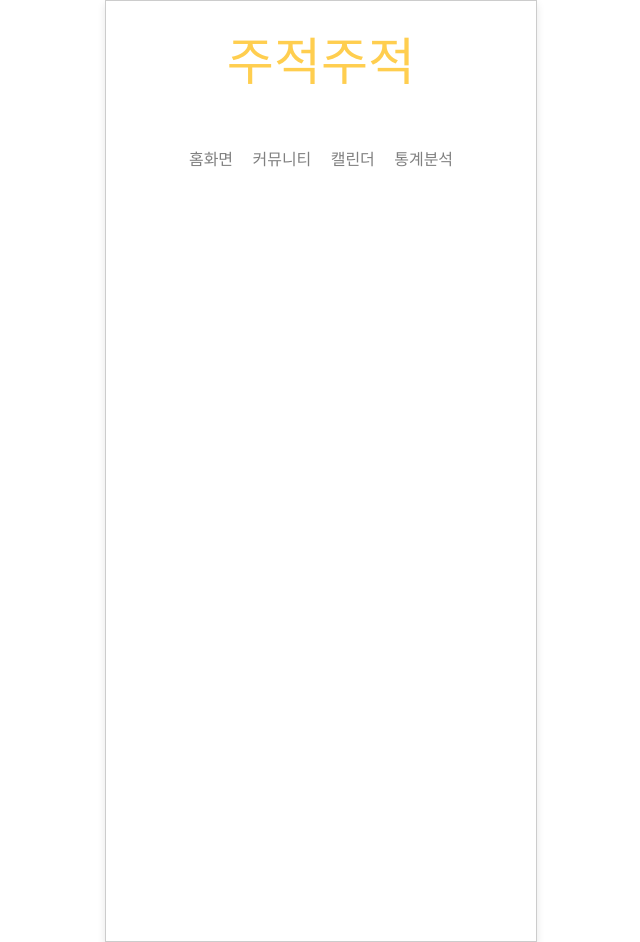
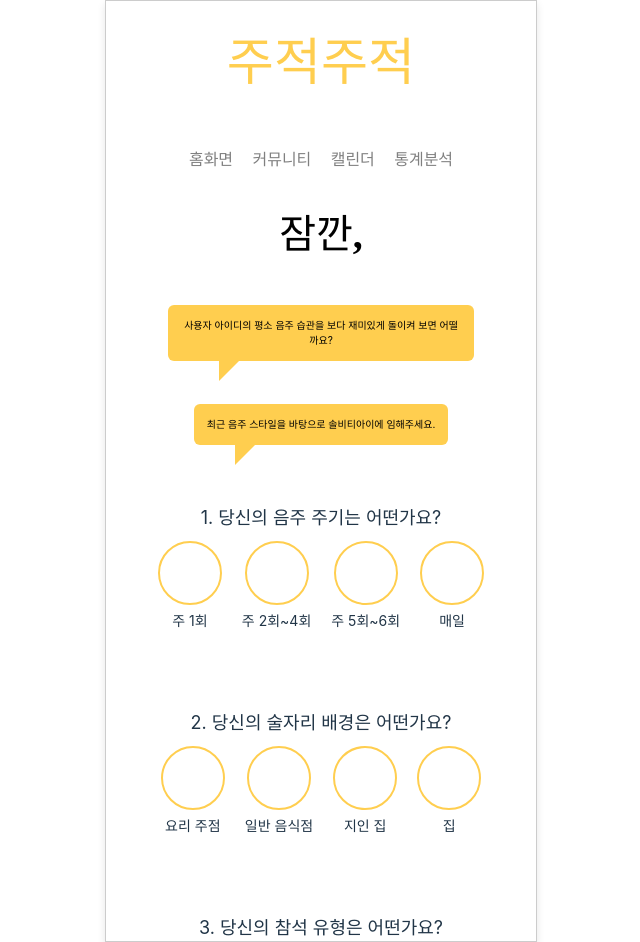
Before and after one commit to hakerton-team3/front_repo, a React (Vite) app: page /test in a window 1280 px wide. Shown: the whole page, without its empty margins (319-959 px from the left). Built offline with nearby package versions, Linux system fonts and the light colour scheme.

Commit message:
mbti질문

```diff
--- a/src/App.jsx
+++ b/src/App.jsx
@@ -8,6 +8,7 @@ import Statistics from './Statistics';
 import EmergencyContacts from './EmergencyContacts'; // 비상연락망 페이지 컴포넌트를 추가
 import LoginScreen from '../src/login/LoginScreen'; // 로그인 화면 컴포넌트를 추가
 import RegisterScreen from './login/RegisterScreen'; // 회원가입 화면 컴포넌트를 추가
+import Test from './mbti/test';//
 
 const App = () => {
   const location = useLocation();
@@ -24,8 +25,6 @@ const App = () => {
             <S.StyledLink to="/community">커뮤니티</S.StyledLink>
             <S.StyledLink to="/calendar">캘린더</S.StyledLink>
             <S.StyledLink to="/statistics">통계분석</S.StyledLink>
-
-
           </S.Nav>
         </>
       )}
@@ -37,6 +36,7 @@ const App = () => {
         <Route path="/statistics" element={<Statistics />} />
         <Route path="/emergency-contacts" element={<EmergencyContacts />} /> {/* 비상연락망 페이지 라우트 추가 */}
         <Route path="/register" element={<RegisterScreen />} /> {/* 회원가입 페이지 라우트 추가 */}
+        <Route path='/test' element={<Test />} />
       </Routes>
     </S.Container>
   );
--- a/src/App.styled.js
+++ b/src/App.styled.js
@@ -22,6 +22,7 @@ export const Container = styled.div`
 export const HeaderText = styled.h1`
   font-family: 'chab';
   color: #ffCE4F; /* 원하는 폰트 색상 */
+
 `;
 
 export const Nav = styled.nav`
--- a/src/Community.css
+++ b/src/Community.css
@@ -1,3 +1,5 @@
+
+
 .community-container {
   position: relative;
   height: 100vh;
--- a/src/Home/Section01.styled.js
+++ b/src/Home/Section01.styled.js
@@ -185,7 +185,7 @@ export const Image = styled.img`
   height: auto;
   position: absolute; /* 절대 위치 */
   right: -40%; /* 부모 컨테이너의 오른쪽 밖으로 나가도록 설정 */
-  bottom: -70%; /* 부모 컨테이너의 아래쪽 밖으로 나가도록 설정 */
+  bottom: -50%; /* 부모 컨테이너의 아래쪽 밖으로 나가도록 설정 */
 `;
 
 export const Button = styled.button`
--- a/src/Home/Section1.jsx
+++ b/src/Home/Section1.jsx
@@ -39,11 +39,15 @@ const Section01 = () => {
         <S.YellowContainer2>
           <S.Smalltitle>숙취가 심한 서경님! 숙취해소제 챙겨요</S.Smalltitle>
         </S.YellowContainer2>
-        <S.CustomLinkContainer to="/emergency-contacts">
+
+        {/* 기존 삭제된 부분을 확인해주세요 */}
+        {/* <S.CustomLinkContainer to="/emergency-contacts">
           <S.LargeText>비상연락망</S.LargeText>
-        </S.CustomLinkContainer>
+        </S.CustomLinkContainer> */}
 
-        <S.Button onClick={handleEmergencyContactsClick}><S.LargeText>비상연락망</S.LargeText> </S.Button>
+        <S.Button onClick={handleEmergencyContactsClick}>
+          <S.LargeText>비상연락망</S.LargeText>
+        </S.Button>
 
         <S.Smalltitle>음주 약속 시간에 알람으로 가장 상단에 띄울 번호를 설정해주세요.</S.Smalltitle>
       </S.MainContainer>
--- a/src/login/LoginScreen.jsx
+++ b/src/login/LoginScreen.jsx
@@ -20,7 +20,7 @@ const LoginScreen = () => {
       <S.Input type="password" placeholder="사용자 패스워드를 입력하세요." />
       <S.Button onClick={handleGuestLogin}>게스트 입장 로그인하기</S.Button>
       <S.LinkContainer>
-        <S.Link href="#">비밀번호 찾기 </S.Link>
+        <S.Link href="calendar">비밀번호 찾기 </S.Link>
         <S.Link href="/register">추적주적 회원가입</S.Link>
 
       </S.LinkContainer>
--- a/src/login/RegisterScreen.jsx
+++ b/src/login/RegisterScreen.jsx
@@ -3,8 +3,17 @@ import React from 'react';
 import * as S from './RegisterScreen.styled';
 import HorizontalScroll from './HorizontalScroll';
 import Bubble from '../Bubble';
+import { useNavigate } from 'react-router-dom';
+
+
+
 
 const RegisterScreen = () => {
+  const navigate = useNavigate();
+
+  const handleTestLogin = () => {
+    navigate('/test'); // Home 화면으로 이동
+  };
   return (
     <S.MainContainer>
       <S.GlobalStyle />
@@ -14,7 +23,8 @@ const RegisterScreen = () => {
       <S.Input type="email" placeholder="사용자 이메일을 입력하세요." />
       <S.Input type="password" placeholder="사용자 패스워드를 입력하세요." />
       <S.Link href="#">이미 계정을 가지고 있나요?</S.Link>
-      <S.Button><S.FooterText>계정 가입하기</S.FooterText></S.Button>
+      <S.Button onClick={handleTestLogin}><S.FooterText>계정 가입하기</S.FooterText></S.Button>
+      {/* <S.Button onClick={handleGuestLogin}>게스트 입장 로그인하기</S.Button> */}
       <S.Divider></S.Divider>
 
       <S.FooterText>혹은, SNS로 가입을 원하시나요?</S.FooterText>
--- /dev/null
+++ b/src/mbti/test.jsx
@@ -0,0 +1,101 @@
+import React, { useState } from 'react';
+import Bubble from '../Bubble';
+import * as S from './test.styled';
+import Beerimage from '../images/6.png';
+
+const questions = [
+  {
+    question: "1. 당신의 음주 주기는 어떤가요?",
+    answers: ['주 1회', '주 2회~4회', '주 5회~6회', '매일']
+  },
+  {
+    question: "2. 당신의 술자리 배경은 어떤가요?",
+    answers: ['요리 주점', '일반 음식점', '지인 집', '집']
+  },
+  {
+    question: "3. 당신의 참석 유형은 어떤가요? ",
+    answers: ['회식 자리', '지인과 함께', '가족과 함께', '혼자']
+  },
+  {
+    question: "4. 당신은 왜 음주를 하나요? ",
+    answers: ['즐거움', '감정 및 스트레스 해소', '지인과의 약속', '공식적인 술자리']
+  },
+  {
+    question: "5. 약속 특성에 대해 알려주세요 ",
+    answers: ['예정된 자리', '번개']
+  },
+  {
+    question: "6. 약속 주기의 패턴은 어떤가요? ",
+    answers: ['규칙적', '불규칙적']
+  },
+  {
+    question: "7. 소주 기준 당신의 주량은 어떤가요? ",
+    answers: ['1병이하', '1병~2병', '2병~2병반', '3병이상']
+  },
+  {
+    question: "8. 당신의 주종은 무엇인가요?",
+    answers: ['소주', '맥주', '전통주', '기타']
+  },
+  {
+    question: "9. 좋아하는 안주는 무엇인가요?",
+    answers: ['한식', '일식', '중식', '그외']
+  },
+  {
+    question: "10. 평균적인 숙취 정도를 표시하세요.",
+    answers: ['멀쩡함', '조금힘듬', '많이힘듬', '일상생활불가']
+  },
+
+  // 더 많은 질문을 여기에 추가할 수 있습니다.
+];
+
+const Test = () => {
+  const [selectedIndexes, setSelectedIndexes] = useState({});
+
+  const handleSelect = (questionIndex, answerIndex) => {
+    setSelectedIndexes(prevState => ({
+      ...prevState,
+      [questionIndex]: answerIndex,
+    }));
+  };
+
+  return (
+    <S.MainContainer>
+      <S.Title>잠깐,</S.Title>
+      <Bubble text="사용자 아이디의 평소 음주 습관을 보다 재미있게 돌이켜 보면 어떨까요?" />
+      <Bubble text="최근 음주 스타일을 바탕으로 솔비티아이에 임해주세요." />
+      {questions.map((q, questionIndex) => (
+        <React.Fragment key={questionIndex}>
+          <S.QuestionSection>
+            <S.QuestionText>{q.question}</S.QuestionText>
+            <S.RatingContainer>
+              {q.answers.map((answer, answerIndex) => (
+                <S.RatingItem
+                  key={answerIndex}
+                  onClick={() => handleSelect(questionIndex, answerIndex)}
+                >
+                  <S.RatingCircle
+                    className={selectedIndexes[questionIndex] === answerIndex ? 'selected' : ''}
+                  />
+                  <S.RatingText>{answer}</S.RatingText>
+                </S.RatingItem>
+              ))}
+            </S.RatingContainer>
+          </S.QuestionSection>
+          {questionIndex < questions.length - 1 && <S.Divider />}
+        </React.Fragment>
+      ))}
+      <S.Divider />
+      <S.Image src={Beerimage} alt="logo" />
+      <S.Button>확인하러 가기</S.Button>
+      <S.BackContainer>
+
+      <S.FooterText>주적<br />酒적</S.FooterText>
+
+
+
+      </S.BackContainer>
+    </S.MainContainer>
+  );
+};
+
+export default Test;
--- /dev/null
+++ b/src/mbti/test.styled.js
@@ -0,0 +1,152 @@
+import styled, { createGlobalStyle } from 'styled-components';
+
+export const GlobalStyle = createGlobalStyle`
+  @font-face {
+    font-family: 'chab';
+    src: url('src/fonts/chab.ttf') format('truetype');
+    font-weight: bold;
+    font-style: normal;
+  }
+`;
+
+export const MainContainer = styled.div`
+  width: 100%;
+  height: 100vh;
+  background: white;
+  display: flex;
+  flex-direction: column;
+  align-items: center;
+`;
+
+export const Title = styled.h1`
+  font-family: 'chab';
+  font-size: 40px;
+  font-weight: bold;
+  text-align: center;
+  color: black;
+  margin-top: 20px;
+`;
+
+export const QuestionSection = styled.div`
+  display: flex;
+  flex-direction: column;
+  align-items: center;
+  margin-top: 20px;
+`;
+
+export const QuestionText = styled.p`
+  font-size: 18px;
+  margin-bottom: 10px;
+`;
+
+export const RatingContainer = styled.div`
+  display: flex;
+  flex-direction: row;
+  align-items: center;
+  gap: 20px;
+`;
+
+export const RatingItem = styled.div`
+  display: flex;
+  flex-direction: column;
+  align-items: center;
+  cursor: pointer;
+`;
+
+export const RatingCircle = styled.div`
+  width: 60px;
+  height: 60px;
+  border-radius: 50%;
+  background-color: white;
+  transition: background-color 0.3s, width 0.3s, height 0.3s;
+  border: 2px solid #FFCE4F;
+  position: relative;
+  display: flex;
+  align-items: center;
+  justify-content: center;
+
+  &.selected::before {
+    content: '';
+    display: block;
+    width: 40px;
+    height: 40px;
+    background-color: #FFCE4F;
+    border-radius: 50%;
+    position: absolute;
+    top: 50%;
+    left: 50%;
+    transform: translate(-50%, -50%);
+  }
+`;
+
+export const RatingText = styled.div`
+  font-size: 14px;
+  margin-top: 5px;
+  text-align: center;
+`;
+
+export const Bubble = styled.div`
+  background-color: #FFCE4F;
+  border-radius: 15px;
+  padding: 10px;
+  margin: 10px;
+  font-size: 16px;
+  font-weight: bold;
+  color: black;
+  width: 80%;
+  text-align: center;
+`;
+
+export const Divider = styled.div`
+  width: 80%;
+  height: 1px;
+  background-color: #ddd;
+  margin: 20px 0;
+`;
+
+export const Image = styled.img`
+  width: 50%; /* 이미지의 크기를 조정 */
+  height: auto;
+  margin-bottom: 5%;
+
+`;
+
+
+
+
+export const BackContainer = styled.div`
+width: 100%;
+  height: 100%;
+  background:
+    linear-gradient(to top, rgba(255, 255, 255, 0) 0%, rgba(255, 255, 255, 1) 100%),
+    url('src/images/image2.png');
+  background-size: cover;
+  background-position: bottom; /* Adjusted to position the image at the bottom */
+     display: flex;
+  justify-content: center;
+  `;
+
+  export const FooterText = styled.p`
+  font-family: 'chab';
+    font-size: 100px;
+    color: white;
+    text-align: center;
+    margin-top: 20px;
+    max-width: 300px;
+
+  `;
+
+
+export const Button = styled.button`
+width: 100%;
+max-width: 320px;
+padding: 10px;
+height: 8%;
+background-color: #FFCE4F;
+color: black;
+border: none;
+border-radius: 10px;
+cursor: pointer;
+font-size: 16px;
+margin: 20px 0;
+`;
```
Also changed, not shown: src/images/6.png (added).
